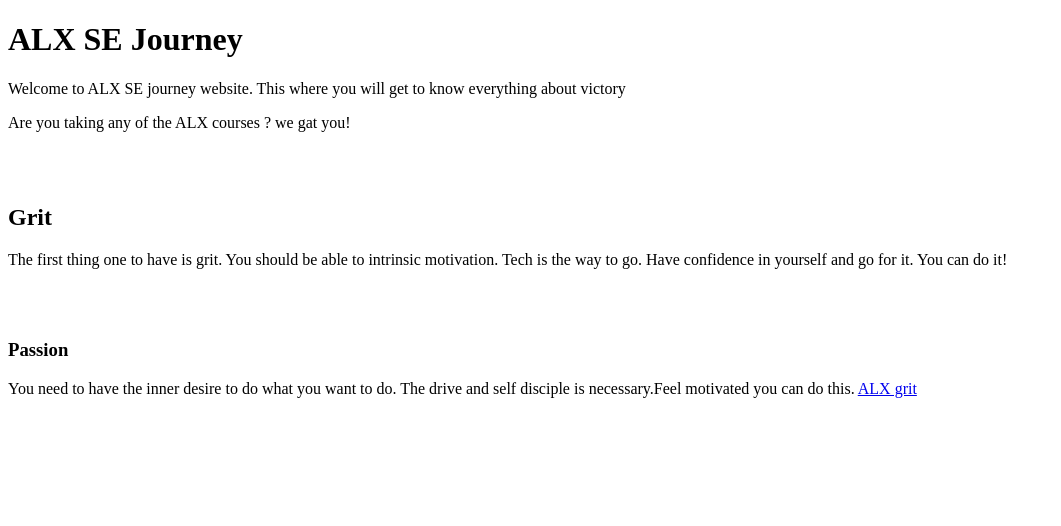
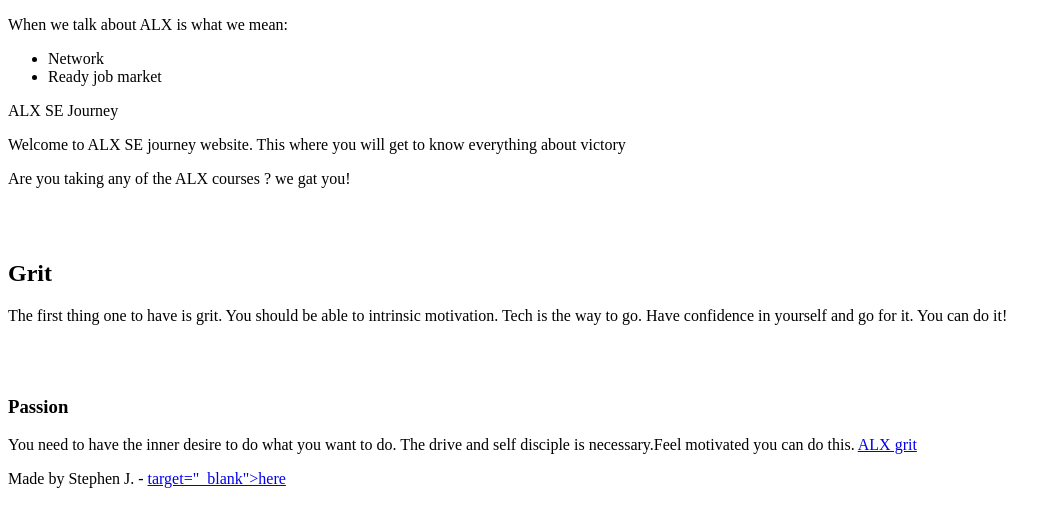
Before and after one commit to Mwavali-Stephen/alx_html_css, a plain HTML site: page html_basic/index.html in a window 1280 px wide. Shown: the whole page, without its empty margins (0-1061 px from the left). Drawn offline with Linux system fonts and the light colour scheme.

Commit message:
Make a cool website

```diff
--- a/html_basic/index.html
+++ b/html_basic/index.html
@@ -5,9 +5,16 @@
 <head>
 
 <title>	My web page </title>
+<p> When we talk about ALX is what we mean:</p>
+<ul>
+	<li> Network </li>
+	<li> Ready job market</li>
+</ul>
 </head>
 <body>
-<h1> ALX SE Journey </h1>
+
+<main> ALX SE Journey </main>
+
 <p> Welcome to ALX SE journey website. This where you will get to know everything about victory </p>
 <p> Are you taking any of the ALX courses ? we gat you! </p>
 <br>
@@ -22,5 +29,9 @@
 ALX grit </a>
 </p>
 
+<footer> Made by Stephen J. - <a href="https://twitter.com/home?lang=en">target="_blank">here</a>
+</footer>
+
+
 </body>
 </html>
```
